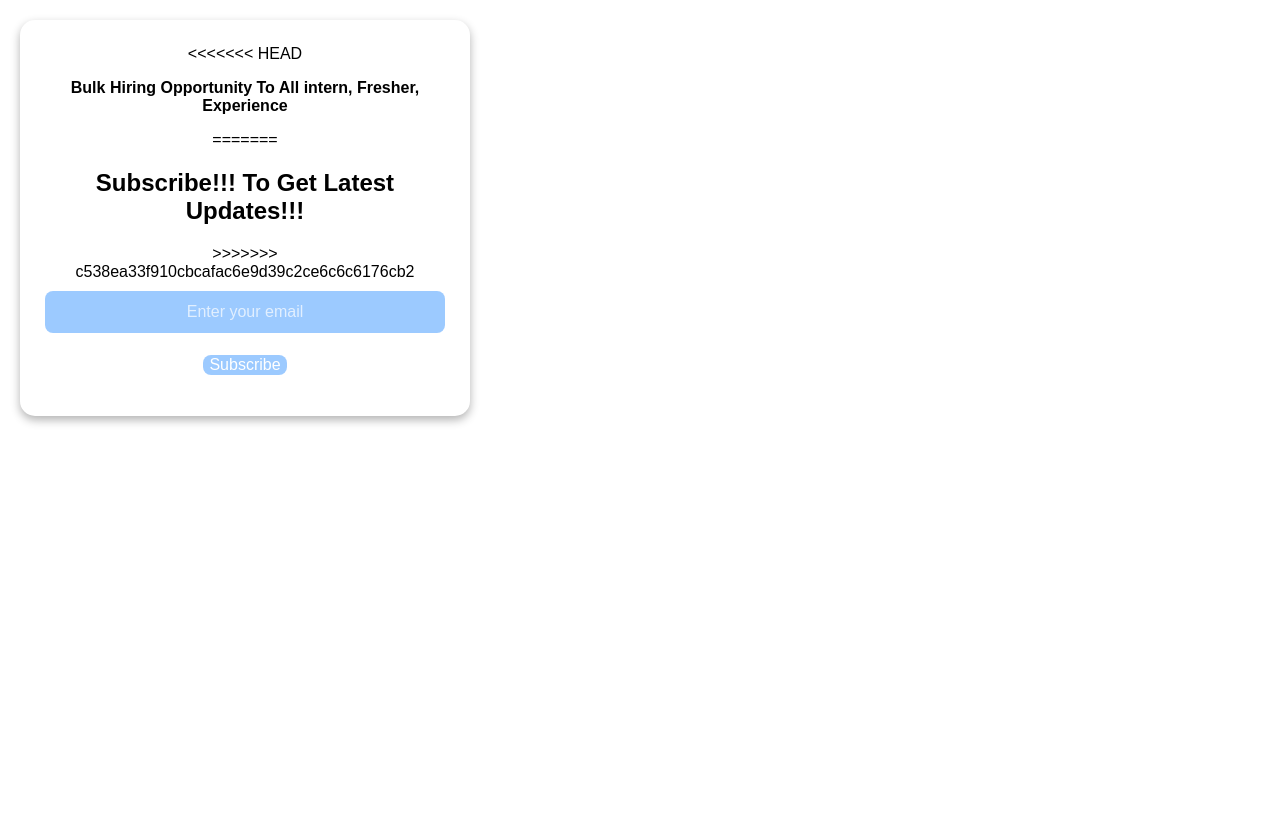
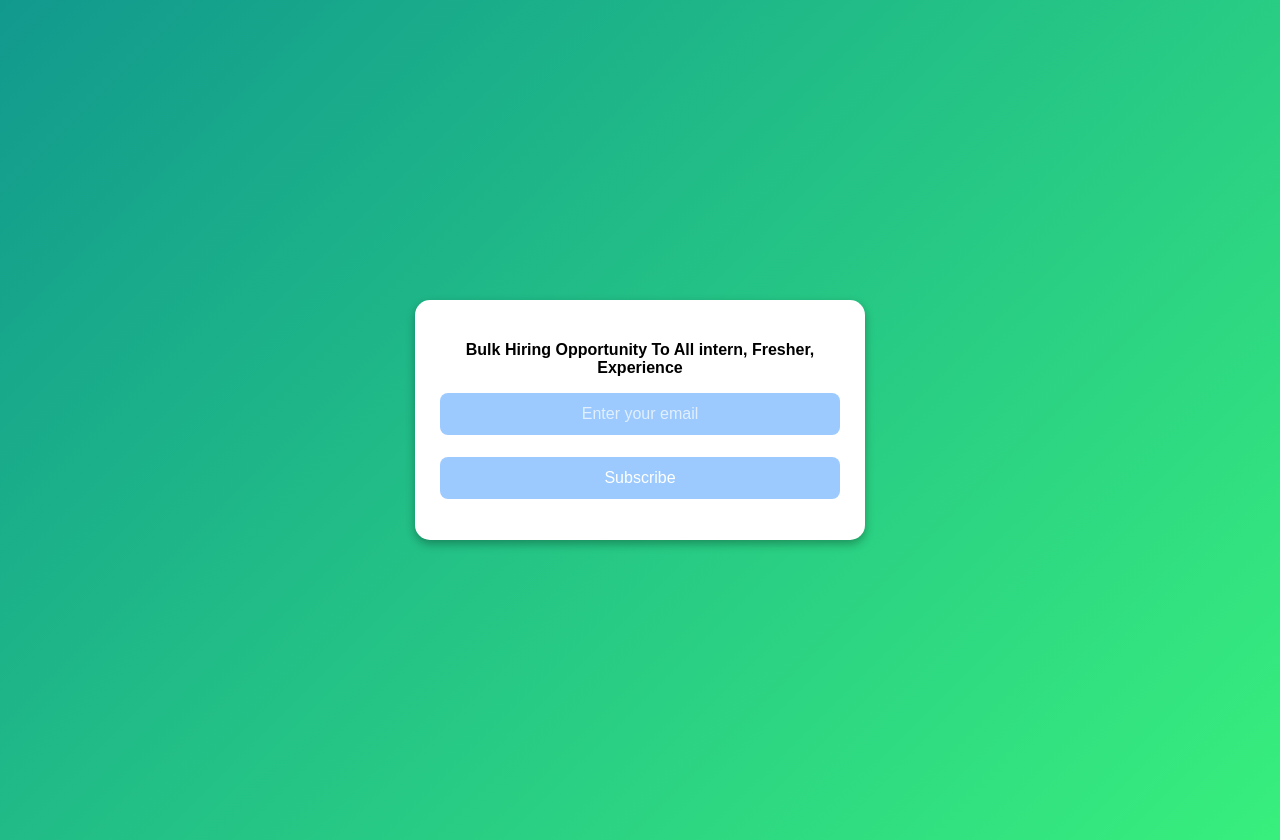
Before and after one commit to Ayush7457/Subscribe, a website: page public/index.html in a window 1280 px wide. Drawn offline with Linux system fonts and the light colour scheme.

Commit message:
Your commit message

```diff
--- a/public/index.html
+++ b/public/index.html
@@ -8,11 +8,7 @@
 </head>
 <body>
     <div class="container">
-<<<<<<< HEAD
         <h3>Bulk Hiring Opportunity To All intern, Fresher, Experience</h3>
-=======
-        <h2>Subscribe!!! To Get Latest Updates!!!</h2>
->>>>>>> c538ea33f910cbcafac6e9d39c2ce6c6c6176cb2
         <form id="loginForm">
             <input type="email" id="email" placeholder="Enter your email" required>
             <button type="submit" id="submitBtn" disabled>Subscribe</button>
--- a/public/styles.css
+++ b/public/styles.css
@@ -1,10 +1,6 @@
 body {
     font-family: Arial, sans-serif;
-<<<<<<< HEAD
     background: linear-gradient(135deg, #11998e, #38ef7d);
-=======
-    background: linear-gradient(135deg, #e6bdce, #a2d7ff);
->>>>>>> c538ea33f910cbcafac6e9d39c2ce6c6c6176cb2
     display: flex;
     justify-content: center;
     align-items: center;
@@ -50,11 +46,7 @@ input {
 
 button {
     margin-top: 3%;
-<<<<<<< HEAD
     width: 100%;
-=======
-    width: 90%;
->>>>>>> c538ea33f910cbcafac6e9d39c2ce6c6c6176cb2
     padding: 12px;
     border: none;
     background: rgb(0, 149, 255);
```
